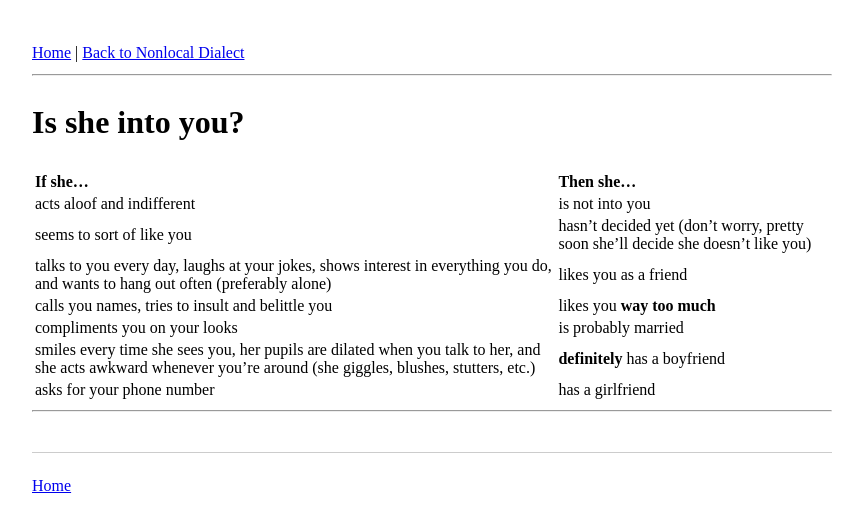
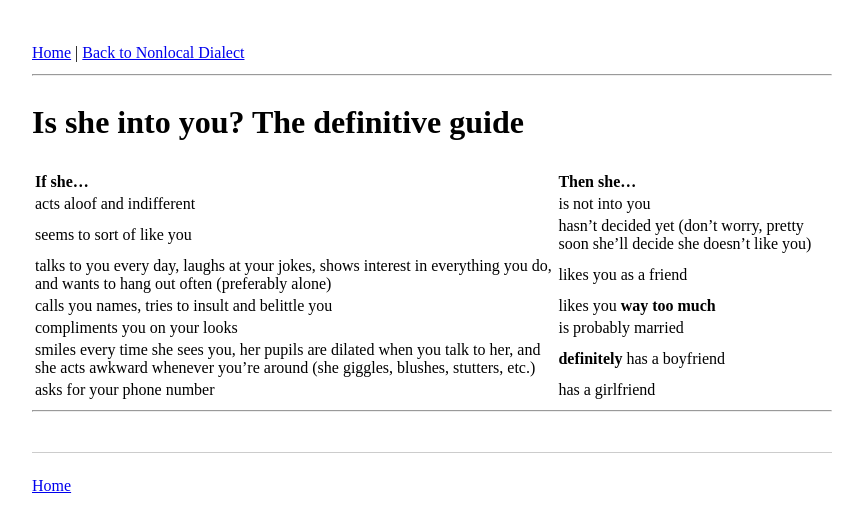
Before and after one commit to smitke6/smitke6.github.io, a Jekyll site: the page built from archive/en/2026-03-14-into-you.md, in a window 1280 px wide. Shown: the top 532 px of the page, without its empty margins (208-1071 px from the left). Built offline with Jekyll 4.4.1, drawn with Linux system fonts in a browser that asks for light colours.

Commit message:
Update 2026-03-14-into-you.md

```diff
--- a/archive/en/2026-03-14-into-you.md
+++ b/archive/en/2026-03-14-into-you.md
@@ -1,7 +1,7 @@
 ---
 layout: post
 category: joke
-title: "Is she into you?"
+title: "Is she into you? The definitive guide"
 ---
 
 | If she... | Then she... |
```
